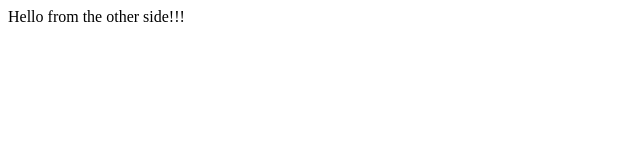
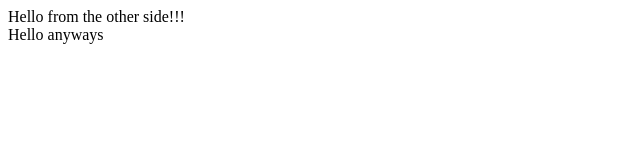
Before and after one commit to iaamirmohammad/demo-github-repo, a plain HTML site: page index.html in a window 1280 px wide. Shown: the full height of the page, 0-640 px from the left. Drawn offline with Linux system fonts and the light colour scheme.

Commit message:
again commited

```diff
--- a/index.html
+++ b/index.html
@@ -7,5 +7,6 @@
 </head>
 <body>
     <div>Hello from the other side!!!</div>
+    <div>Hello anyways</div>
 </body>
 </html>
```
